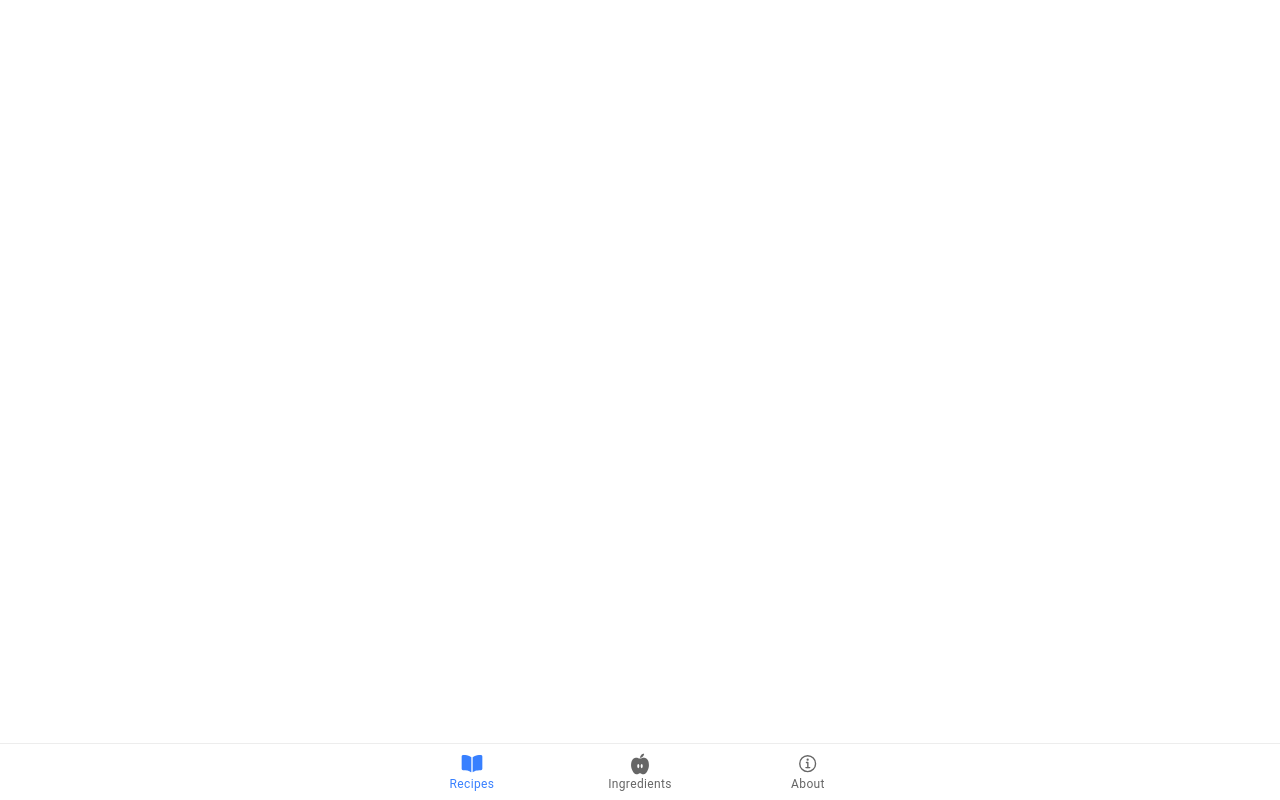
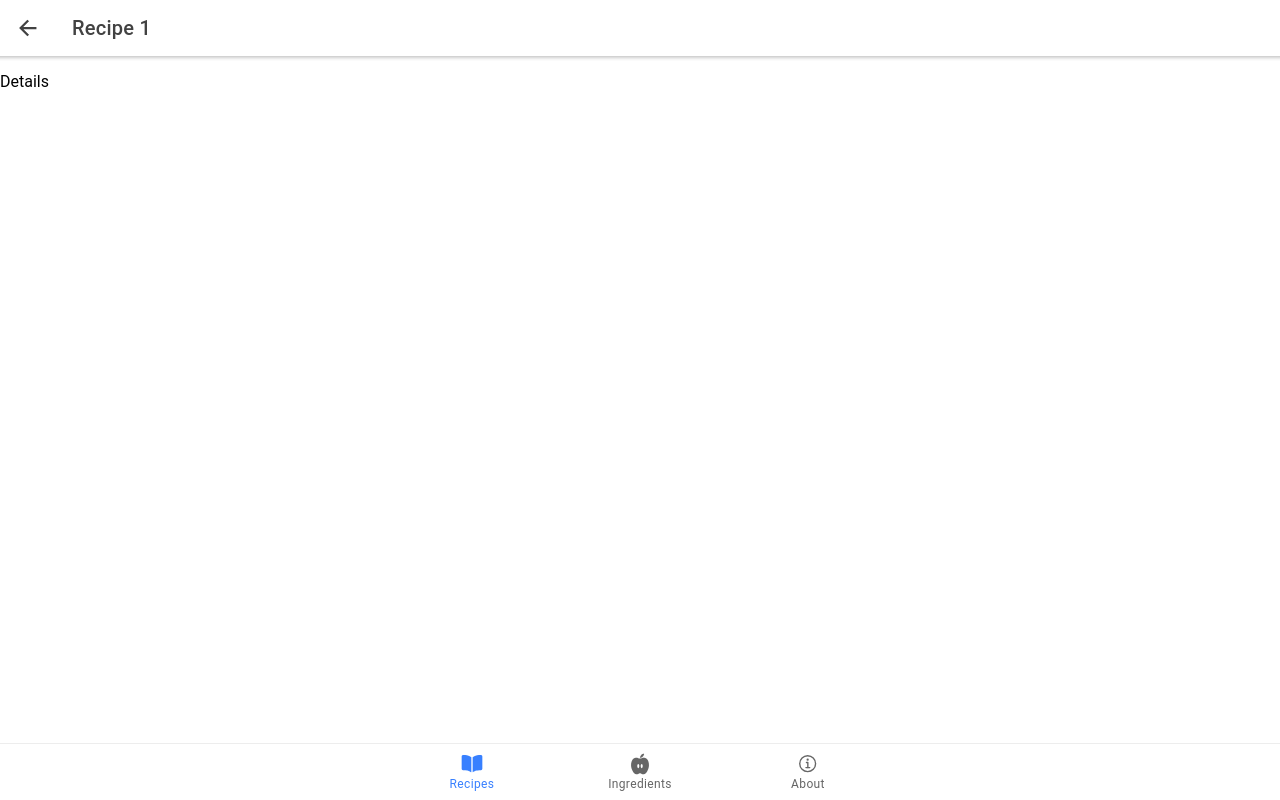
Before and after one commit to Brammz/digital-cookbook, a React (Create React App) app in the folder mobile-application/: page /recipes/1 in a window 1280 px wide. Built offline with nearby package versions, Linux system fonts and the light colour scheme.

Commit message:
recipe routing by id

```diff
--- a/mobile-application/src/App.tsx
+++ b/mobile-application/src/App.tsx
@@ -42,7 +42,7 @@ const App: React.FC = () => (
       <IonTabs>
         <IonRouterOutlet>
           <Route path="/recipes" component={Recipes} exact={true} />
-          <Route path="/recipes/details" component={Recipe} />
+          <Route path="/recipes/:id" component={Recipe} />
           <Route path="/ingredients" component={Ingredients} exact={true} />
           <Route path="/ingredients/details" component={Ingredient} />
           <Route path="/about" component={About} />
--- a/mobile-application/src/pages/Recipe.tsx
+++ b/mobile-application/src/pages/Recipe.tsx
@@ -1,7 +1,11 @@
 import React from 'react';
+import { RouteComponentProps } from 'react-router-dom';
+
 import { IonBackButton, IonButtons, IonHeader, IonPage, IonToolbar, IonTitle, IonContent } from '@ionic/react';
 
-const Recipe: React.FC = () => {
+type MyProps = RouteComponentProps<{ id?: string }>
+
+const Recipe: React.FC<MyProps> = ({ match }) => {
   return (
     <IonPage>
       <IonHeader>
@@ -9,7 +13,7 @@ const Recipe: React.FC = () => {
           <IonButtons slot="start">
             <IonBackButton defaultHref="/recipes" />
           </IonButtons>
-          <IonTitle>Recipe</IonTitle>
+          <IonTitle>Recipe {match.params.id}</IonTitle>
         </IonToolbar>
       </IonHeader>
       <IonContent>
--- a/mobile-application/src/pages/Recipes.tsx
+++ b/mobile-application/src/pages/Recipes.tsx
@@ -16,7 +16,7 @@ const Recipes: React.FC = () => {
         <IonSearchbar onIonChange={search} debounce={0} className="recipe-searchbar" />
         {recipes.filter(recipe => recipe.name.toLowerCase().includes(filter) || recipe.ingredients.some(ingredient => ingredient.toLowerCase().includes(filter)) || recipe.tags.some(tag => tag.toLowerCase().includes(filter))).map((recipe, index) => {
           return (
-            <IonCard key={recipe.id} routerLink="/recipes/details">
+            <IonCard key={recipe.id} routerLink={"/recipes/" + recipe.id}>
               <img src={recipe.image} alt={recipe.name} className="recipe-img" />
               <IonCardHeader className="recipe-header">
                 <IonCardTitle className="recipe-title">{recipe.name}</IonCardTitle>
```
